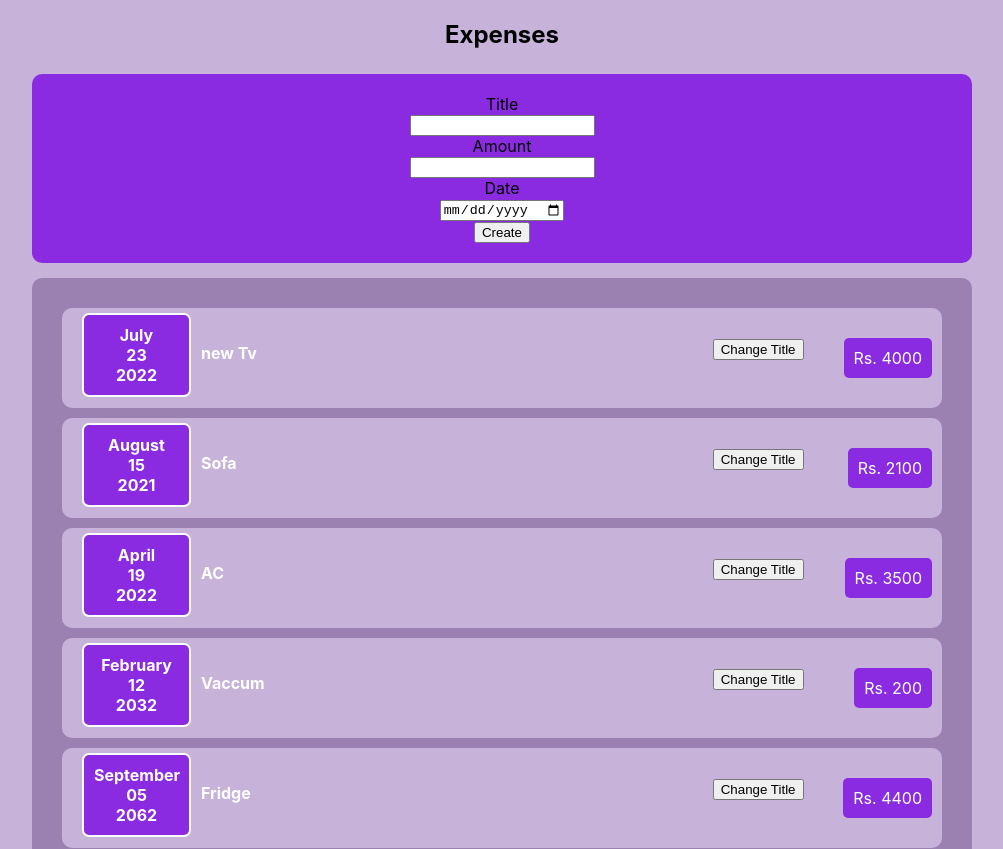
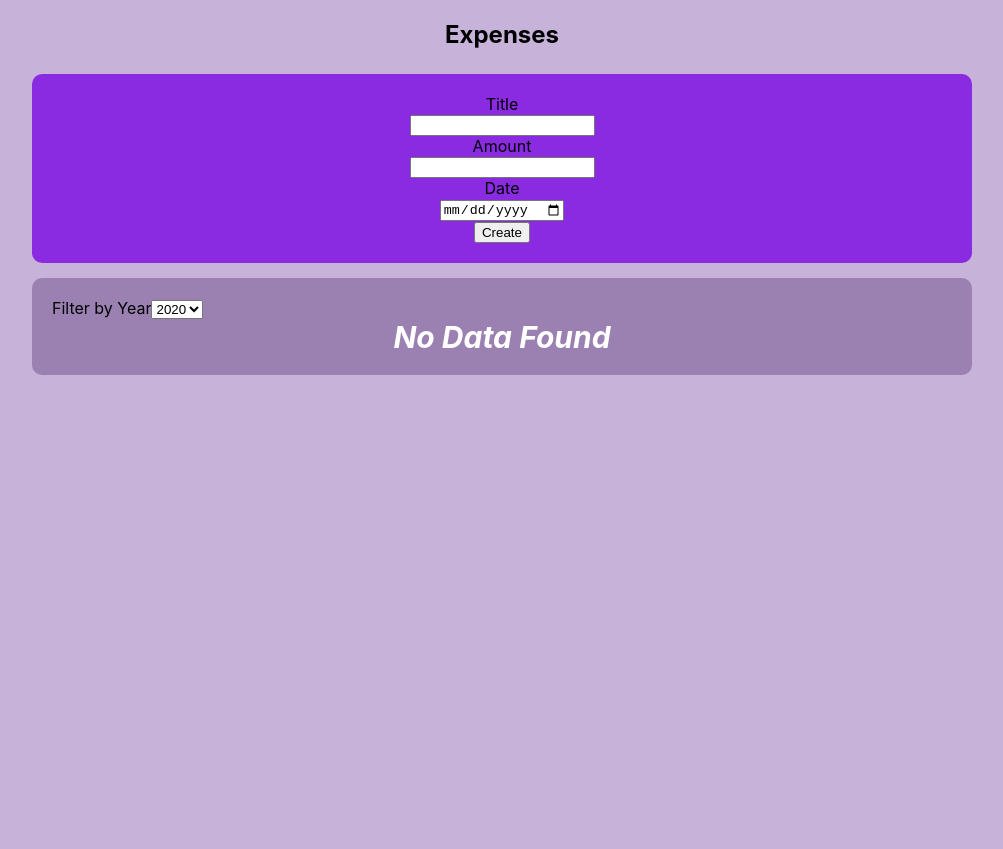
Before and after one commit to maheshp212/react-18, a React (Create React App) app in the folder priya/: page / in a window 1280 px wide. Shown: the top 849 px of the page, without its empty margins (138-1141 px from the left). After the commit the page ends 800 px from the top, so only its background shows below. Built offline with nearby package versions, Linux system fonts and the light colour scheme.

Commit message:
conditional rendering

```diff
--- a/priya/src/App.js
+++ b/priya/src/App.js
@@ -1,21 +1,29 @@
 import './App.css';
 import Expenses from './components/expenses/Expenses'
 import NewExpense from './components/NewExpense/NewExpense';
+import { useState } from 'react';
+
 const App = ()=> {
   // JSX - Java Script XML
   const expenseList = [
     { title: 'new Tv', amount: 4000, date: new Date(2022,6,23)},
     { title: 'Sofa', amount: 2100, date: new Date(2021,7,15)},
     { title: 'AC', amount: 3500, date: new Date(2022,3,19)},
-    { title: 'Vaccum', amount: 200, date: new Date(2032,1,12)},
-    { title: 'Fridge', amount: 4400, date: new Date(2062,8,5)},
-    { title: 'Home Decor', amount: 30, date: new Date(2062,3,1)},
-  ]
+    { title: 'Vaccum', amount: 200, date: new Date(2019,1,12)},
+    { title: 'Fridge', amount: 4400, date: new Date(2019,8,5)},
+    { title: 'Home Decor', amount: 30, date: new Date(2018,3,1)},
+  ];
+
+  const [expenses, setExpenses] = useState(expenseList);
+
+  const addExpenseHandler = (newItem) => {
+    setExpenses((prevState)=>{ return [...prevState, newItem]})
+  }
   return (
     <div className="App">
       <h2>Expenses</h2>
-      <NewExpense/>
-      <Expenses items={expenseList} > </Expenses>
+      <NewExpense onAddExpense = {addExpenseHandler}/>
+      <Expenses items={expenses} > </Expenses>
     </div>
   );
 }
--- a/priya/src/components/NewExpense/ExpenseForm.js
+++ b/priya/src/components/NewExpense/ExpenseForm.js
@@ -46,7 +46,8 @@ const ExpenseForm = (props)=>{
         setEnteredAmount('');
         setEnteredDate('');
 
-        console.log(expenseData);
+        props.onSaveExpensesData(expenseData);
+
     }
     return <form onSubmit={submitHandler}>
         <div>
--- a/priya/src/components/NewExpense/NewExpense.js
+++ b/priya/src/components/NewExpense/NewExpense.js
@@ -2,8 +2,15 @@ import ExpenseForm from './ExpenseForm'
 import './NewExpense.css'
 const NewExpense = (props)=>{
 
+    const saveExpensesDataHandler = (expenseItem) =>{
+        const expense = {
+            ...expenseItem,
+            id: Math.random().toString()
+        }
+        props.onAddExpense(expense);
+    }
     return <div className='expense-form'>
-        <ExpenseForm/>
+        <ExpenseForm onSaveExpensesData ={saveExpensesDataHandler} />
     </div>
 }
 
--- /dev/null
+++ b/priya/src/components/expenses/ExpenseFilter.js
@@ -0,0 +1,16 @@
+const ExpenseFilter = (props) => {
+    const dropDownChangeHandler = (event) =>{
+        props.onchangeFilter(event.target.value);
+    }
+    return (<div>
+        <label> Filter by Year</label>
+        <select value={props.selected} onChange={dropDownChangeHandler}>
+            <option value='2022'>2022</option>
+            <option value='2021'>2021</option>
+            <option value='2020'>2020</option>
+            <option value='2019'>2019</option>
+            <option value='2018'>2018</option>
+        </select>
+    </div>)
+}
+export default  ExpenseFilter;
--- a/priya/src/components/expenses/ExpenseItem.js
+++ b/priya/src/components/expenses/ExpenseItem.js
@@ -4,14 +4,14 @@ import Card from '../ui/card';
 import {useState} from 'react';
 
 const ExpenseItem = (props) => {
-  const [title, setTitle] =  useState(props.title);
-  const [num, setNum] =  useState(0);
+  // const [title, setTitle] =  useState(props.title);
+  // const [num, setNum] =  useState(0);
 
-  const clickHandler = () =>{
-    setTitle('updated !!' + num );
-    setNum(num + 1);
-    console.log(title);
-  }
+  // const clickHandler = () =>{
+  //   setTitle('updated !!' + num );
+  //   setNum(num + 1);
+  //   console.log(title);
+  // }
   return (
     <Card className='expense-item' >
       <div className="expense-item__date">
@@ -19,9 +19,9 @@ const ExpenseItem = (props) => {
         expenseDate={props.date}/>
       </div>
       <div className="expense-item__description">
-        <div className='expense-item__name'>{title}</div>
+        <div className='expense-item__name'>{props.title}</div>
         <div className="expense-item__amount">Rs. {props.amount}</div>
-        <button onClick={clickHandler}>Change Title</button>
+        {/* <button onClick={clickHandler}>Change Title</button> */}
       </div>
     </Card>
   );
--- a/priya/src/components/expenses/Expenses.js
+++ b/priya/src/components/expenses/Expenses.js
@@ -1,17 +1,79 @@
-import Card from '../ui/card';
-import ExpenseItem from './ExpenseItem';
-import './Expenses.css'
+import { useState } from "react";
+import Card from "../ui/card";
+import ExpenseFilter from "./ExpenseFilter";
+import ExpenseList from "./ExpensesList";
+import "./Expenses.css";
 const Expenses = (props) => {
-    const expenseList = props.items
-    return(
-        <Card className="expenses">
-            <ExpenseItem title={expenseList[0].title} amount={expenseList[0].amount} date={expenseList[0].date} />
+  const expenseList = props.items;
+  const [filterYear, setFilteredYear] = useState("2020");
+
+  const filterChangeHandler = (selectedYear) => {
+    setFilteredYear(selectedYear);
+  };
+
+  const filteredExpenses = props.items.filter((expense) => {
+    return expense.date.getFullYear().toString() === filterYear;
+  });
+//   console.log(filteredExpenses);
+//   let filteredContent = <p>No Data Founds</p>;
+
+//   if(filteredExpenses.length > 0) {
+//     filteredContent = filteredExpenses.map((item, index) => {
+//         return (
+//           <ExpenseItem
+//             key={index}
+//             title={item.title}
+//             amount={item.amount}
+//             date={item.date}
+//           />
+//         );
+//       });
+//   }
+
+  return (
+    <Card className="expenses">
+      <ExpenseFilter
+        selected={filterYear}
+        onchangeFilter={filterChangeHandler}
+      />
+      <ExpenseList items={filteredExpenses} />
+      {/* {filteredContent} */}
+      {/* {filteredExpenses.length == 0  &&  <p>No Data Found</p>}
+
+      {filteredExpenses.length > 0  && filteredExpenses.map((item, index) => {
+          return (
+            <ExpenseItem
+              key={index}
+              title={item.title}
+              amount={item.amount}
+              date={item.date}
+            />
+          );
+        })} */}
+
+
+      {/* {filteredExpenses.length == 0 ? (
+        <p>No Data Found</p>
+      ) : (
+        filteredExpenses.map((item, index) => {
+          return (
+            <ExpenseItem
+              key={index}
+              title={item.title}
+              amount={item.amount}
+              date={item.date}
+            />
+          );
+        })
+      )} */}
+
+      {/* <ExpenseItem title={expenseList[0].title} amount={expenseList[0].amount} date={expenseList[0].date} />
             <ExpenseItem title={expenseList[1].title} amount={expenseList[1].amount} date={expenseList[1].date} />
             <ExpenseItem title={expenseList[2].title} amount={expenseList[2].amount} date={expenseList[2].date} />
             <ExpenseItem title={expenseList[3].title} amount={expenseList[3].amount} date={expenseList[3].date} />
             <ExpenseItem title={expenseList[4].title} amount={expenseList[4].amount} date={expenseList[4].date} />
-            <ExpenseItem title={expenseList[5].title} amount={expenseList[5].amount} date={expenseList[5].date} />
-        </Card>
-    )
-}
+            <ExpenseItem title={expenseList[5].title} amount={expenseList[5].amount} date={expenseList[5].date} /> */}
+    </Card>
+  );
+};
 export default Expenses;
--- /dev/null
+++ b/priya/src/components/expenses/ExpensesList.css
@@ -0,0 +1,7 @@
+.not-found{
+    font-size: 30px;
+    text-align: center;
+    color: white;
+    font-weight: bold;
+    font-style: italic;
+}
--- /dev/null
+++ b/priya/src/components/expenses/ExpensesList.js
@@ -0,0 +1,20 @@
+import ExpenseItem from "./ExpenseItem";
+import './ExpensesList.css'
+const ExpenseList = (props) => {
+    if(props.items.length ==0){
+        return (<div className="not-found">No Data Found</div>);
+    } else {
+        return props.items.map((item, index) => {
+            return (
+              <ExpenseItem
+                key={index}
+                title={item.title}
+                amount={item.amount}
+                date={item.date}
+              />
+            );
+          });
+
+    }
+}
+export default ExpenseList;
```
Also changed, not shown: priya/src/components/expenses/ExpenseFilter.css (added).
